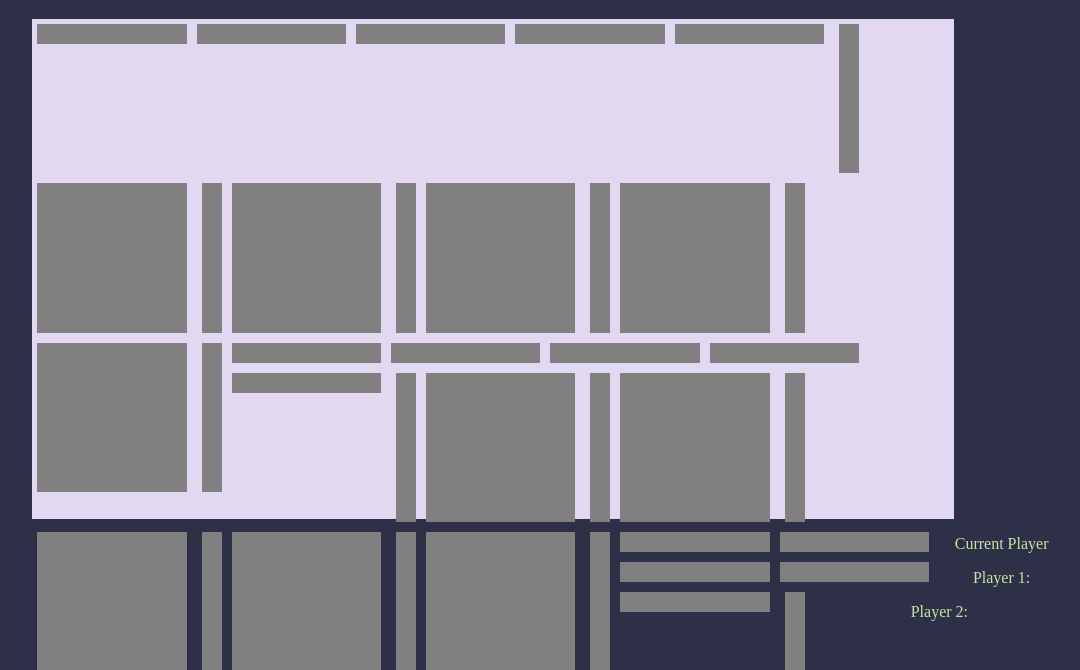
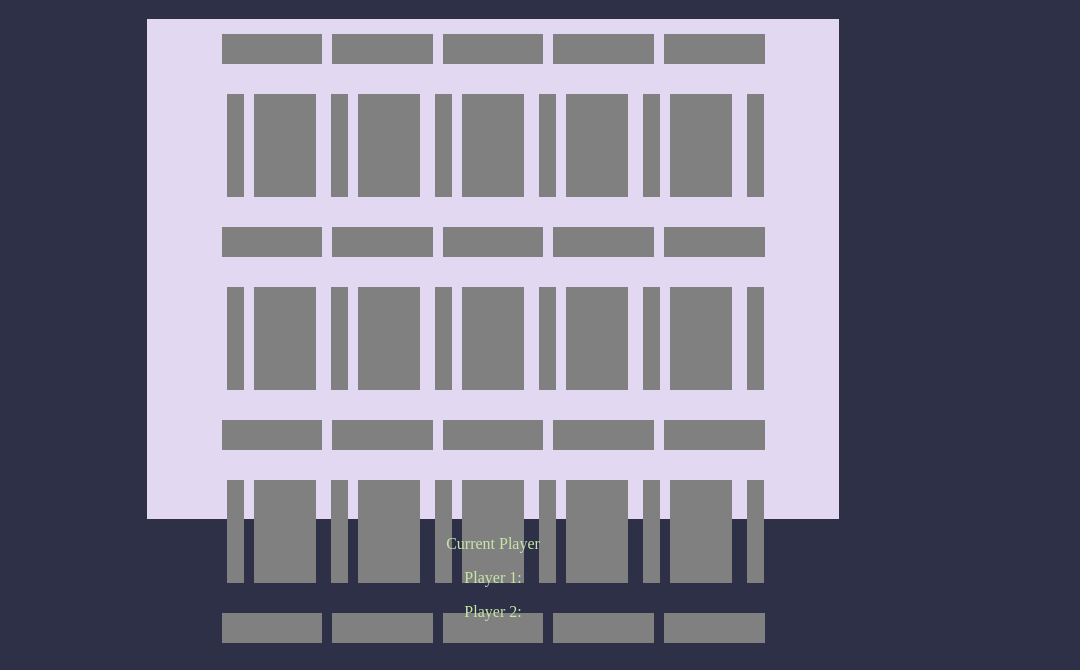
Before and after one commit to Ricardo-21/linesAndBoxes, a plain HTML site: page auto.html in a window 1280 px wide. Both pictures are taken after typing "5", "5" into the empty fields and a click on the button "Submit". Shown: the part 61-731 px from the top of the page, without its empty margins (147-1227 px from the left). Drawn offline with Linux system fonts and the light colour scheme.

Commit message:
added styling

```diff
--- a/auto.js
+++ b/auto.js
@@ -30,7 +30,7 @@ document.addEventListener("DOMContentLoaded", ()=>{
         for(let i = 0; i < num; i++){
             let row = document.createElement('div');
             row.id = `row${i}`;
-            row.class = row
+            row.classList = "row"
             board.append(row);
             console.log(i)
         }
@@ -51,7 +51,7 @@ document.addEventListener("DOMContentLoaded", ()=>{
     for(let i = 0; i < numOfLines; i++){
         if(isHorizontal){
             let row = document.getElementById(`row${rowCount}`);
-            let line = makeLine(`${i}`, `20px`, `${width}px`);
+            let line = makeLine(`${i}`, `30px`, `${width}px`);
             row.append(line);
             counter++
             if(counter === num){
@@ -62,9 +62,10 @@ document.addEventListener("DOMContentLoaded", ()=>{
         }
         else{
             let row = document.getElementById(`row${rowCount}`)
-            let line = makeLine(`${i}`, `${width}px`, `20px`)
+            let line = makeLine(`${i}`, `${width}px`, `30px`)
             line.style.marginLeft = '10px'
             row.append(line);
+            row.className.add = "h";
             if(counter !== num){
                 let div = makeLine(`divCount${divCount}`, `${width}px`, `${width}px`)
                 row.append(div);
--- a/styles.css
+++ b/styles.css
@@ -10,7 +10,7 @@ h1, p{
 }
 .row {
     display: flex;
-    width: 100%;
+    width: 80%;
     height: auto;
     padding: 10px;
     margin: auto;
@@ -18,13 +18,14 @@ h1, p{
     align-items: center;
     justify-content: space-between;
 }
+
 .h{
 display: flex;
 justify-content: space-evenly;
 }
 
 #board{
-    width: 80%;
+    width: 60%;
     height: 500px;
     margin: auto;
     background-color:#E3D8F1;
```
